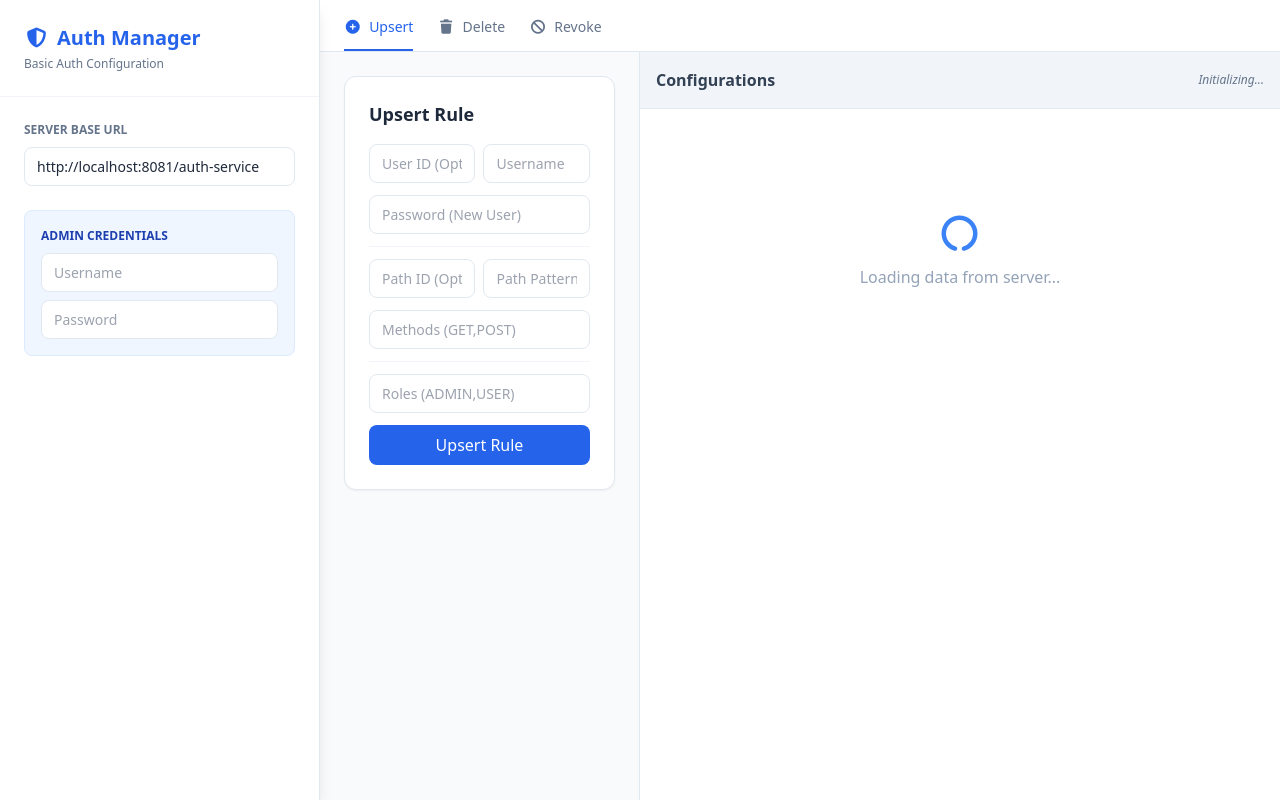
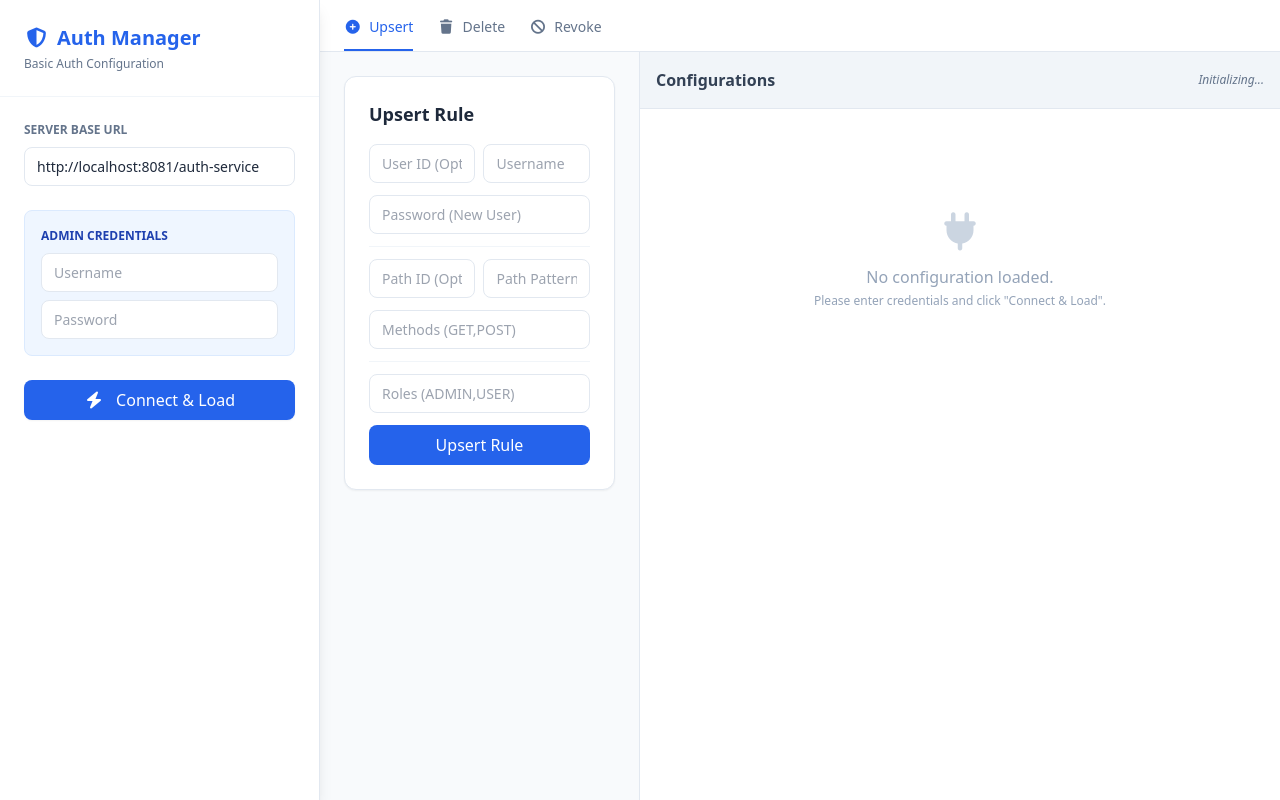
Before and after one commit to itsHuaan/Basic-auth, a plain HTML site: page index.html in a window 1280 px wide. Drawn offline with nearby package versions, Linux system fonts and the light colour scheme.

Commit message:
Add Connect & Load button for configuration
Added a button to connect and load configurations.

```diff
--- a/index.html
+++ b/index.html
@@ -34,6 +34,7 @@
                 <input type="text" id="authUsername" class="input-field mb-2" placeholder="Username">
                 <input type="password" id="authPassword" class="input-field" placeholder="Password">
             </div>
+            <button onclick="handleGetConfig()" class="w-full bg-blue-600 hover:bg-blue-700 text-white font-medium py-2 rounded-lg transition-all shadow-sm"> <i class="fa-solid fa-bolt mr-2"></i> Connect & Load </button>
         </div>
     </aside>
 
@@ -111,13 +112,7 @@
                     <span class="font-bold text-slate-700">Configurations</span>
                     <span id="lastUpdated" class="text-xs text-slate-500 italic">Initializing...</span>
                 </div>
-
-                <div class="flex-1 overflow-auto p-6 space-y-8" id="dataDisplay">
-                    <div class="text-center text-slate-400 mt-20">
-                        <i class="fa-solid fa-circle-notch fa-spin text-4xl mb-3 text-blue-500"></i>
-                        <p>Loading data from server...</p>
-                    </div>
-                </div>
+                <div class="flex-1 overflow-auto p-6 space-y-8" id="dataDisplay"> <div class="text-center text-slate-400 mt-20"> <i class="fa-solid fa-plug text-4xl mb-3 text-slate-300"></i> <p>No configuration loaded.</p> <p class="text-xs mt-1">Please enter credentials and click "Connect & Load".</p> </div> </div>
 
                 <div id="actionFooter"
                     class="p-4 bg-white border-t border-slate-200 shrink-0 flex justify-end gap-3 hidden z-10 shadow-[0_-4px_6px_-1px_rgba(0,0,0,0.05)]">
```
